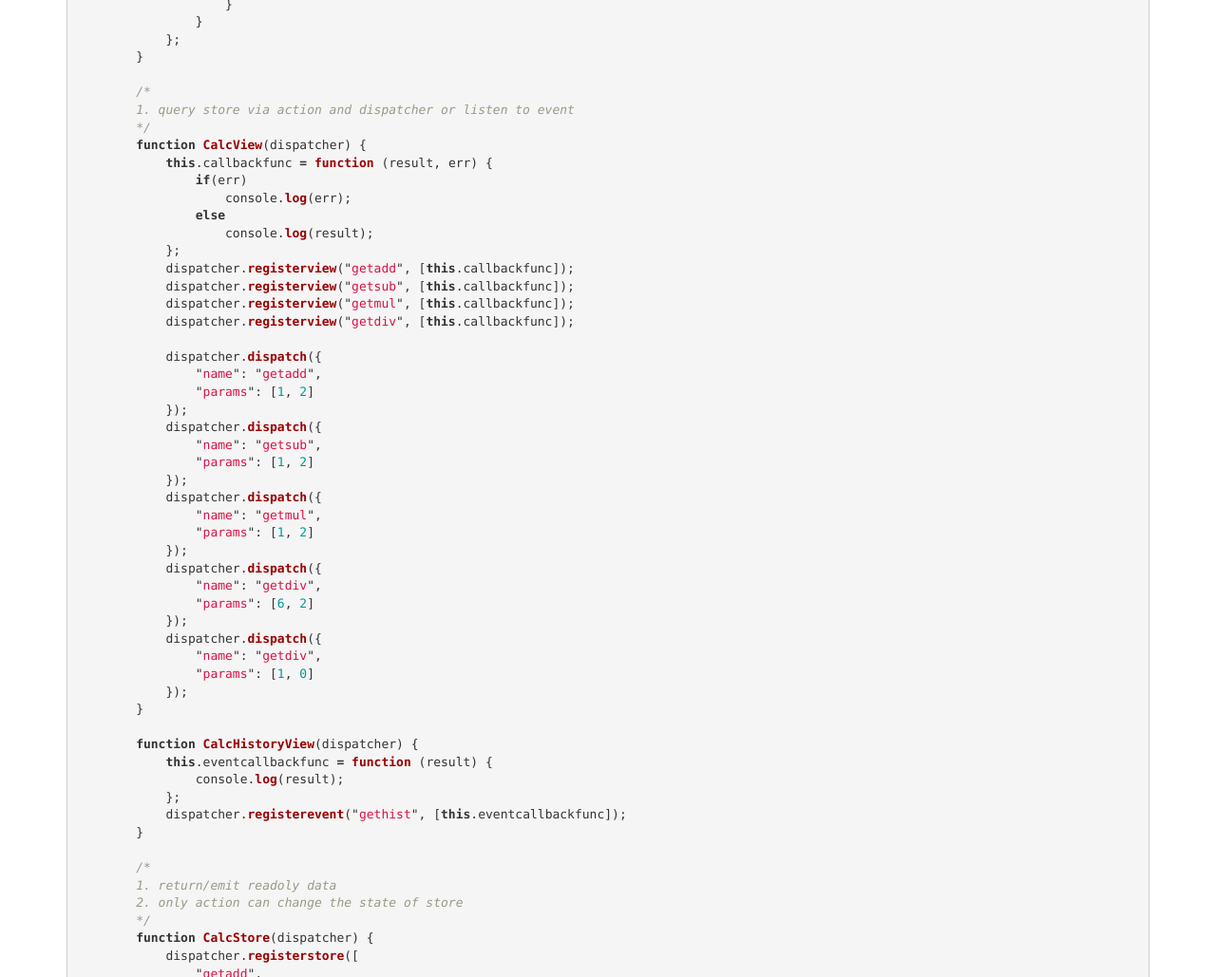
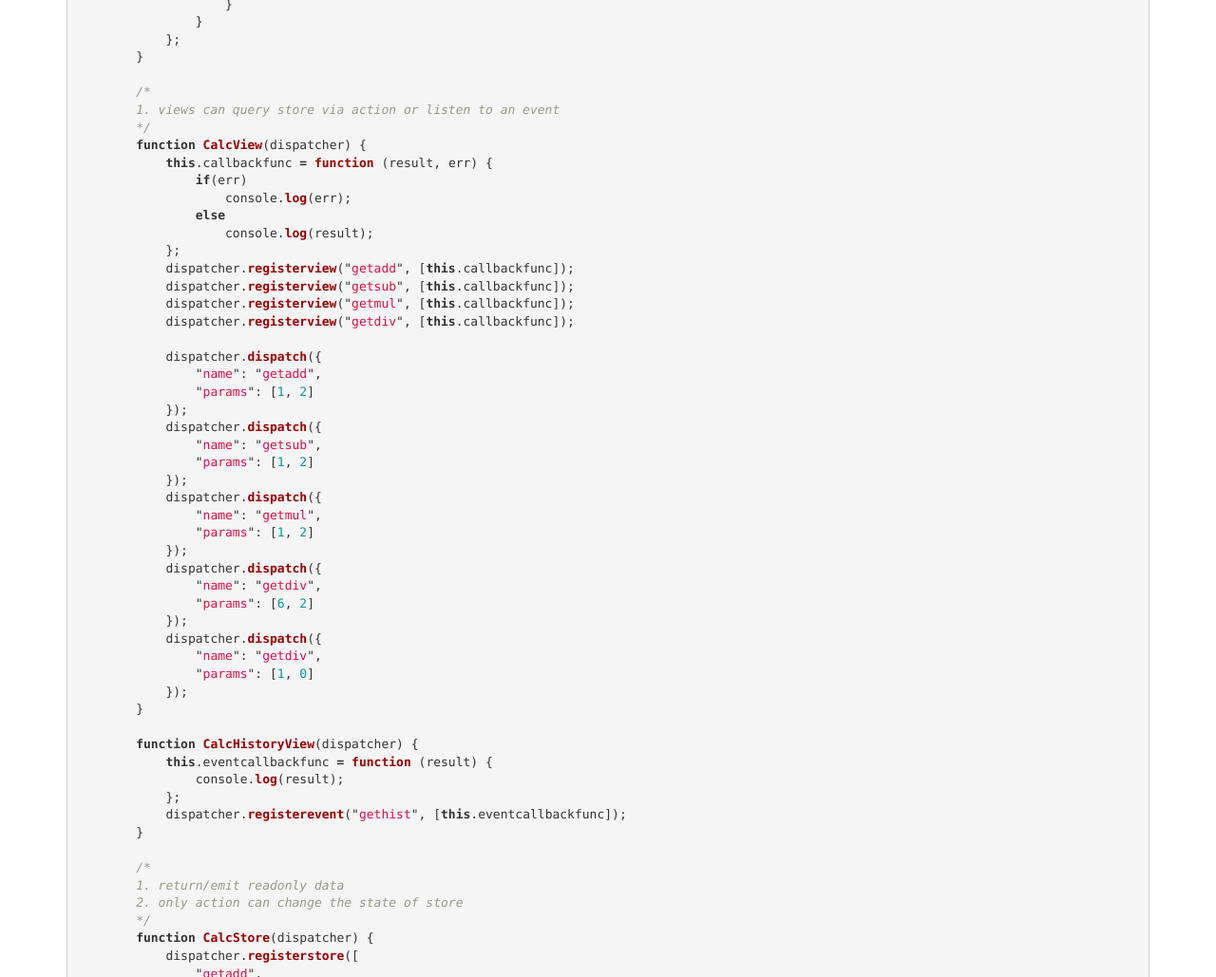
Before and after one commit to srirangamv/srirangamv.github.io, a Jekyll site: the page built from _posts/2017-02-25-flux_like_architecture.md, in a window 1280 px wide and 1400 px high, scrolled down 1918 px. Shown: the part 171-1200 px from the top of the window at 95% size. Built offline with Jekyll 4.4.1, drawn with Linux system fonts in a browser that asks for light colours; nearby versions of some CDN libraries; some of the changed text lies outside the part shown.

Commit message:
spell corrections.

```diff
--- a/_posts/2017-02-25-flux_like_architecture.md
+++ b/_posts/2017-02-25-flux_like_architecture.md
@@ -106,7 +106,7 @@
         }
 
         /*
-        1. query store via action and dispatcher or listen to event
+        1. views can query store via action or listen to an event
         */
         function CalcView(dispatcher) {
             this.callbackfunc = function (result, err) {
@@ -150,7 +150,7 @@
         }
 
         /*
-        1. return/emit readoly data
+        1. return/emit readonly data
         2. only action can change the state of store
         */
         function CalcStore(dispatcher) {
```
Also changed, not shown: other parts of _posts/2017-02-25-flux_like_architecture.md (+1 -1 lines).
